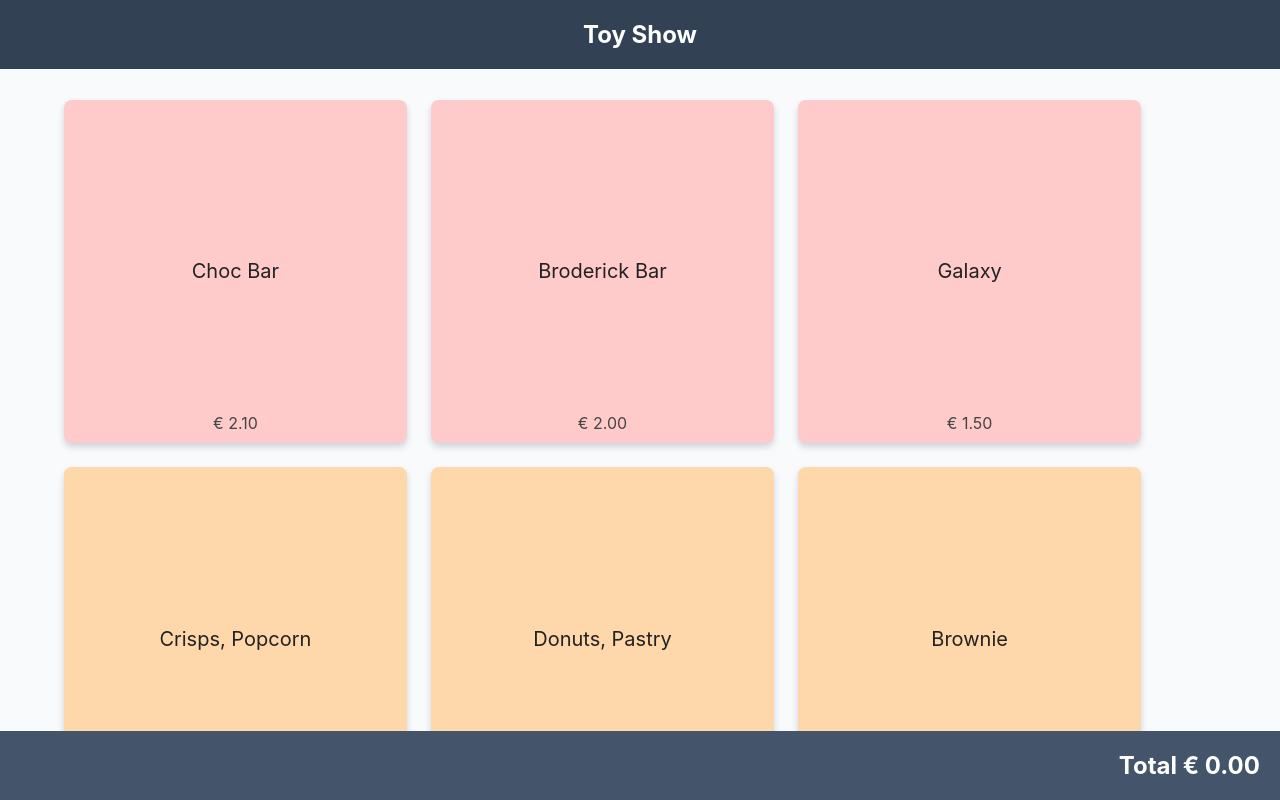
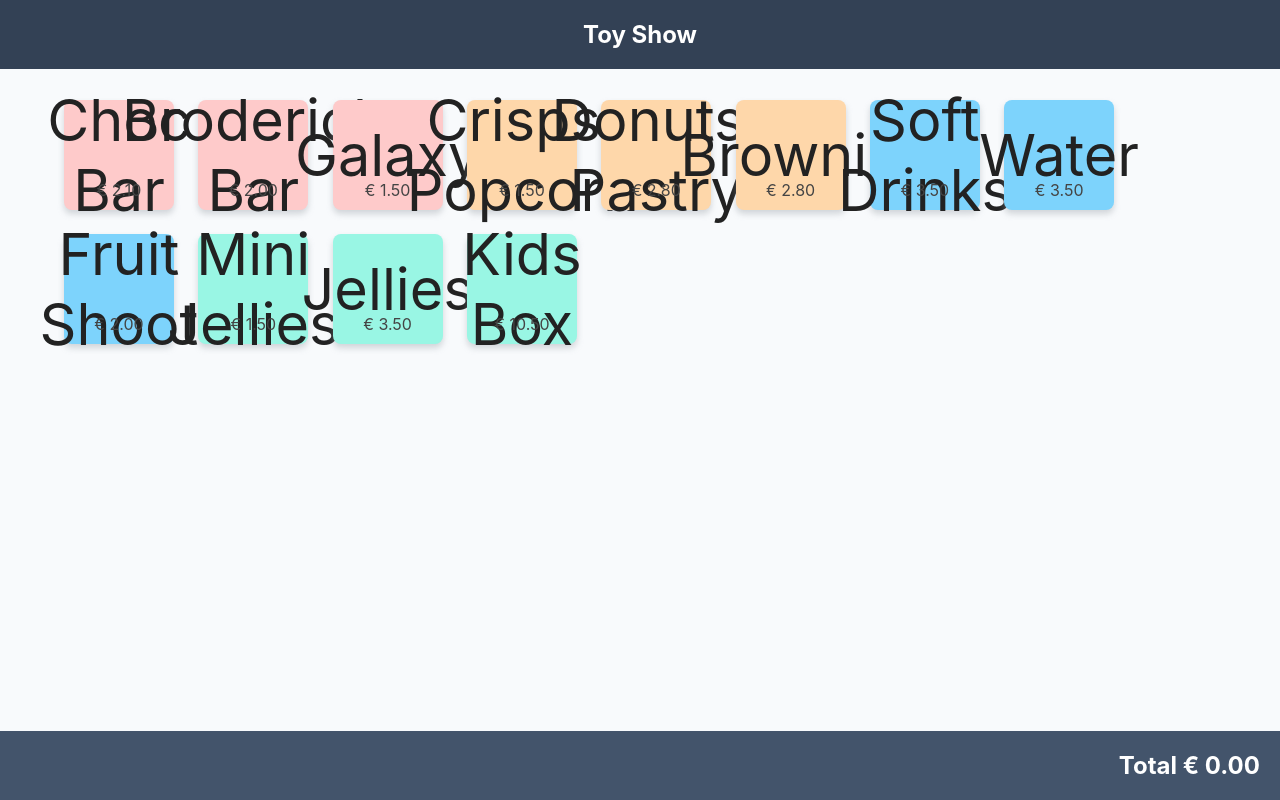
Before and after one commit to CrimsonSunrise/quick-store, a React (Create React App) app: page / in a window 1280 px wide. Built offline with nearby package versions, Linux system fonts and the light colour scheme.

Commit message:
Product size 100px

```diff
--- a/public/index.html
+++ b/public/index.html
@@ -3,7 +3,8 @@
   <head>
     <meta charset="utf-8" />
     <link rel="icon" href="%PUBLIC_URL%/favicon.ico" />
-    <meta name="viewport" content="width=device-width, initial-scale=1" />
+    <meta name="viewport" content="width=device-width, initial-scale=1, user-scalable=no" />
+
     <meta name="theme-color" content="#000000" />
     <meta
       name="description"
--- a/src/App.scss
+++ b/src/App.scss
@@ -41,10 +41,10 @@
     width: 90vw;
 
     .produto {
-        transition: 0.1s all;
+        // transition: 0.1s all;
         position: relative;
-        width: 26vw;
-        height: 26vw;
+        width: 100px;
+        height: 100px;
         padding: 5px;
         display: flex;
         justify-content: center;
@@ -62,7 +62,8 @@
 
         span {
             // text-transform: uppercase;
-            font-size: 20px;
+            // font-size: 20px;
+            font-size: 4.5vw;
             color: #222;
         }
 
```
